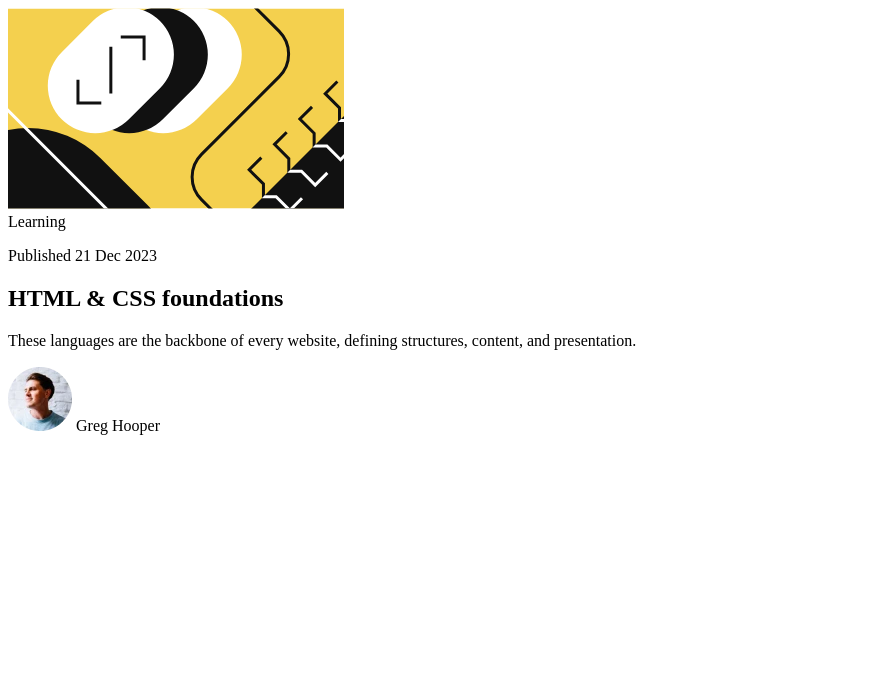
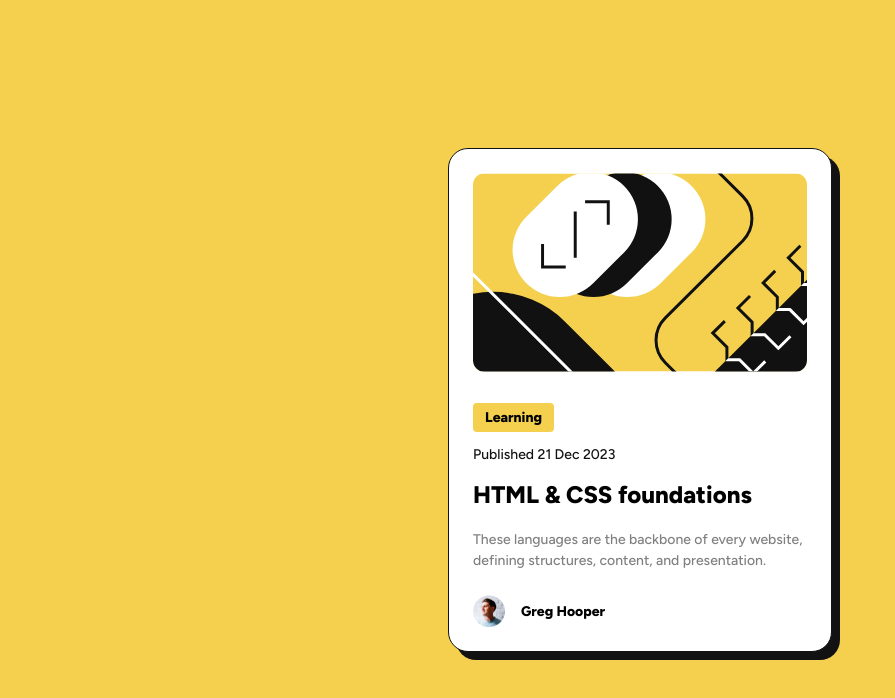
Before and after one commit to JamboMiller314/Blog-Card, a plain HTML site: page index.html in a window 1280 px wide. Shown: the whole page, without its empty margins (0-895 px from the left). Drawn offline with Linux system fonts and the light colour scheme.

Commit message:
project finished

```diff
--- a/styles.css
+++ b/styles.css
@@ -1,7 +1,97 @@
 :root {
 
     --yellow: hsl(47, 88%, 63%);
-    --white: hs1(0, 0%, 100%);
+    --white: hsl(0, 0%, 100%);
     --grey: hsl(0, 0%, 50%);
+    --black: hsl(0, 0%, 7%);
 
+    --space-sm: 0.75rem;
+    --space-md: 1rem;
+    --space-lg: 1.5rem;
 }
+
+* {
+    margin: 0;
+    padding: 0;
+    box-sizing: border-box;
+}
+
+body {
+    font-family: 'Figtree' , sans-serif;
+    background-color: var(--yellow);
+    display: flex;
+    justify-content: center;
+    align-items: center;
+    min-height: 100vh;
+    padding: var(--space-lg);
+    line-height: 1.5;
+}
+
+.blog-card {
+    background-color: var(--white);
+    border-radius: 1.25rem;
+    padding: clamp(1rem, 3vw, 1.5rem);
+    max-width: 384px;
+    border: 1px solid var(--black);
+    box-shadow: 8px 8px 0 var(--black);
+    transition: all 0.3s ease;
+}
+
+.blog-card:hover {
+    box-shadow: 16px 16px 0 var(--black);
+}
+
+.blog-image {
+    width: 100%;
+    border-radius: 0.75rem;
+    margin-bottom: var(--space-lg);
+}
+
+.blog-tag {
+    display: inline-block;
+    background-color: var(--yellow);
+    font-weight: 800;
+    font-size: 0.875rem;
+    padding: 0.255rem 0.75rem;
+    border-radius: 0.25rem;
+    margin-bottom: var(--space-sm);
+}
+
+.blog-date {
+    font-size: 0.875rem;
+    margin-bottom: var(--space-sm);
+    color: var(--black);
+}
+
+.blog-title {
+    font-size: clamp(1.25rem, 4vw, 1.5rem);
+    margin-bottom: var(--space-md);
+    transition: color 0.3s ease;
+}
+
+.blog-title:hover {
+    color: var(--yellow);
+    cursor: pointer;
+}
+
+.blog-description {
+    color: var(--grey);
+    margin-bottom: var(--space-lg);
+    font-size: 0.875rem;
+}
+
+.author {
+    display: flex;
+    align-items: center;
+    gap: var(--space-md);
+}
+
+.author-avatar {
+    width: 32px;
+    height: 32px;
+}
+
+.author-name {
+    font-weight: 800;
+    font-size: 0.875rem;
+}
```
